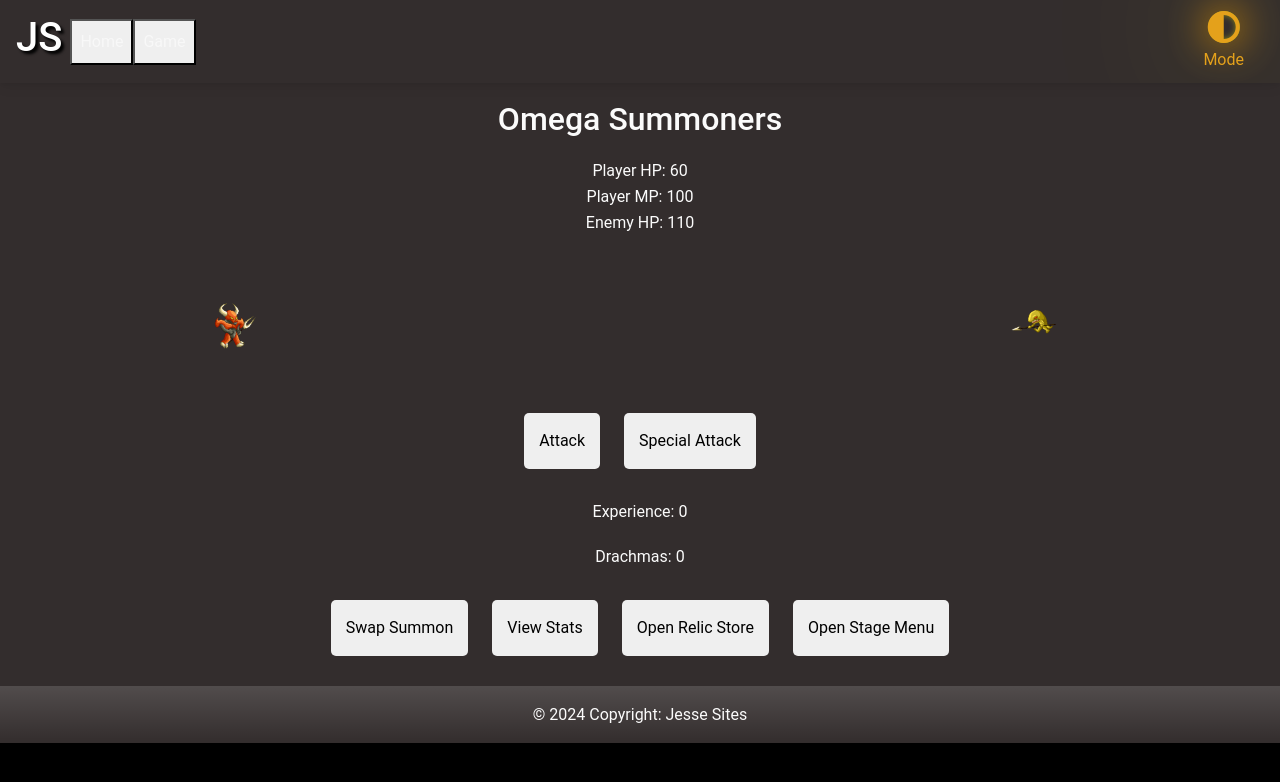
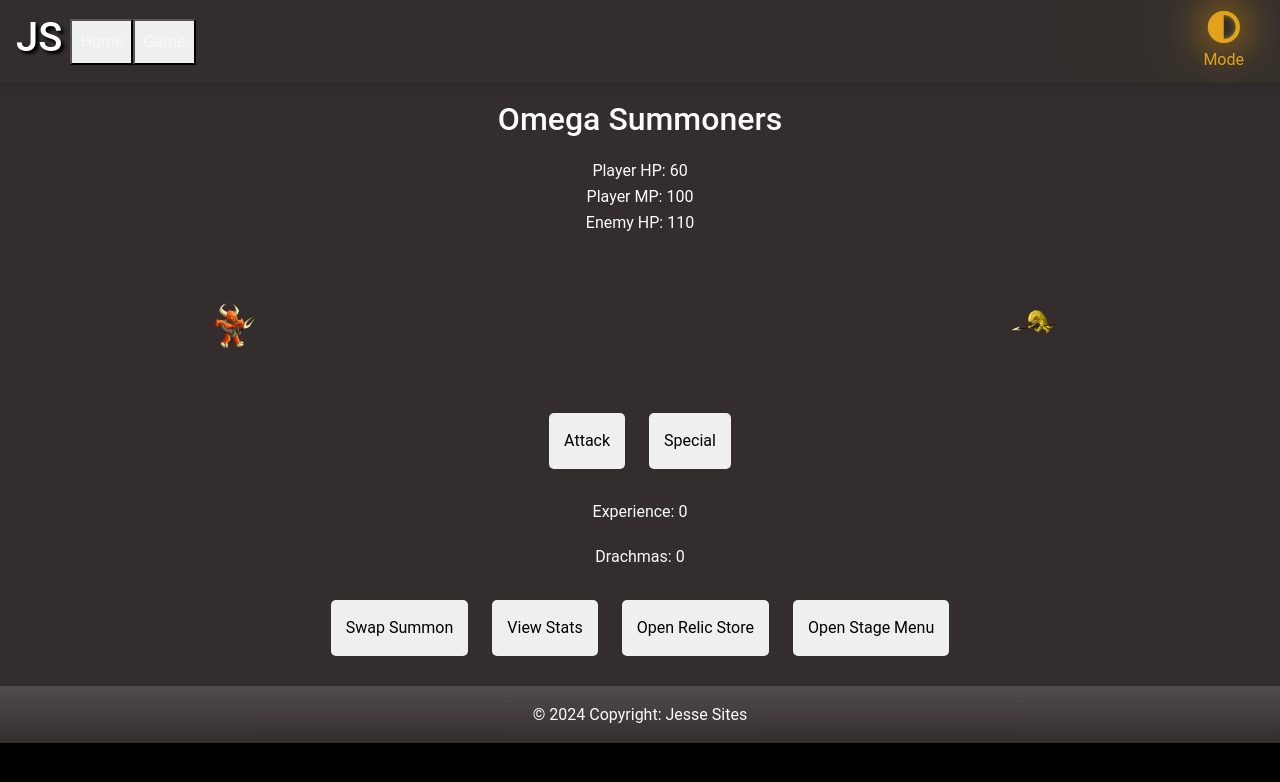
Before and after one commit to jesse318s/practice-project-sveltekit-app, a SvelteKit app: page /game in a window 1280 px wide. Shown: the top 782 px of the page. Built offline with nearby package versions, Linux system fonts and the light colour scheme.

Commit message:
change btn txt

```diff
--- a/src/routes/game/+page.svelte
+++ b/src/routes/game/+page.svelte
@@ -541,7 +541,7 @@
     <button
       on:click={() =>
         battleEnemy(playerCreature.specialName, playerCreature.specialType)}
-      >Special Attack</button
+      >Special</button
     >
     <div class="combat-alert">{combatAlert}</div>
     <div class="experience">Experience: {playerExperience}</div>
```
